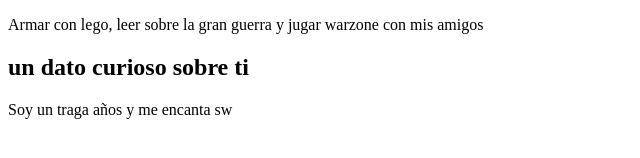
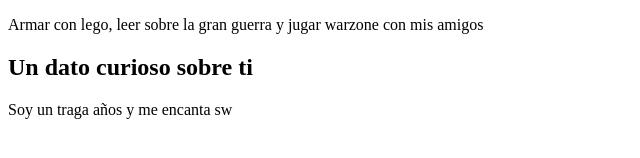
Before and after one commit to WhitishSine8/Practica-1, a plain HTML site: page index.html in a window 1280 px wide. Shown: the part 280-438 px from the top of the page, 0-640 px from the left. Drawn offline with Linux system fonts and the light colour scheme.

Commit message:
Update index.html

```diff
--- a/index.html
+++ b/index.html
@@ -19,9 +19,8 @@
         <p>De Monterrey NL</p>
         <h2>¿Cuáles son tus hobbies?</h2>
         <p>Armar con lego, leer sobre la gran guerra y jugar warzone con mis amigos</p>
-        <h2>un dato curioso sobre ti</h2>
+        <h2>Un dato curioso sobre ti</h2>
         <p>Soy un traga años y me encanta sw</p>
-
     </article>
 </body>
 
```
